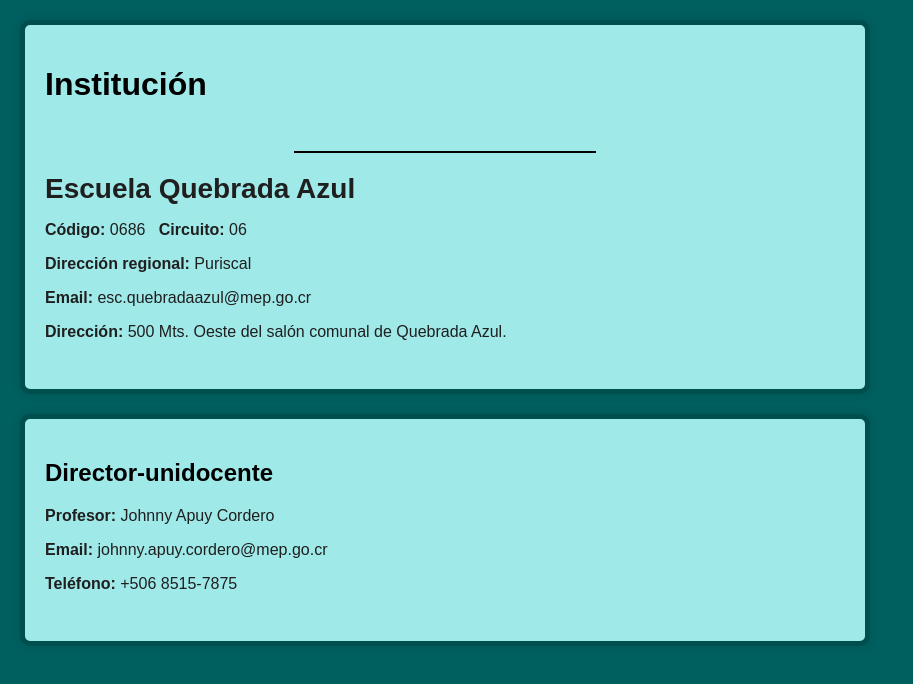
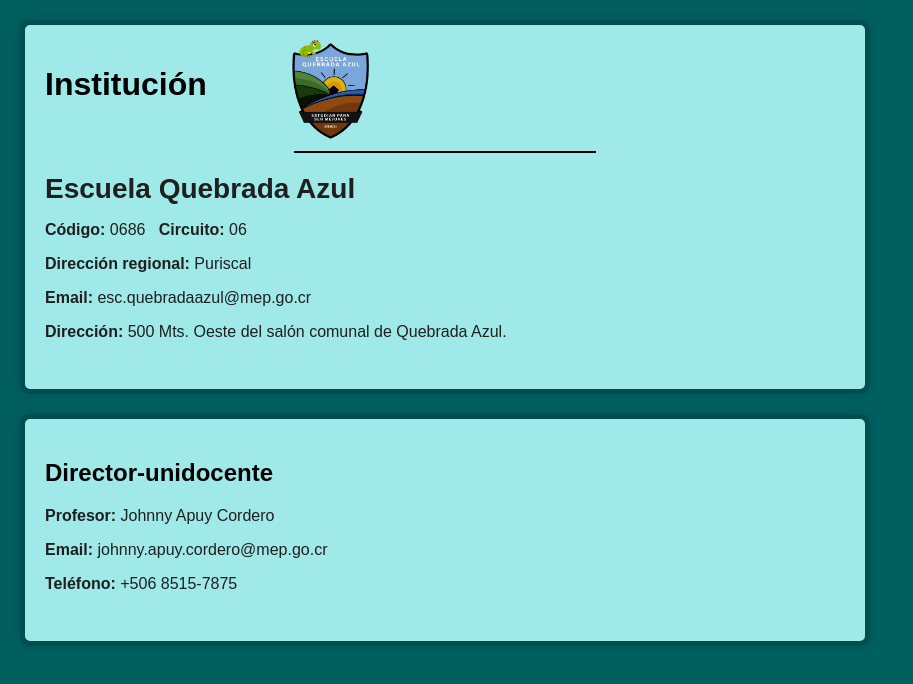
Before and after one commit to NaxoW77/Public, a plain HTML site: page CtEscQuebradaAzul.html in a window 1280 px wide. Shown: the whole page, without its empty margins (0-913 px from the left). Drawn offline with Linux system fonts and the light colour scheme.

Commit message:
Update CtEscQuebradaAzul.html

```diff
--- a/CtEscQuebradaAzul.html
+++ b/CtEscQuebradaAzul.html
@@ -51,7 +51,7 @@
 <div class="container contact-box">
 
   <h1>Institución</h1>
-  <img src="EQALogo.png" alt="" width="100" style="margin-top:-95px;margin-left:235px"/>
+  <img src="Img/EQALogo.png" alt="" width="100" style="margin-top:-95px;margin-left:235px"/>
   <br />
   <hr style="border: 1.3px solid black;width:300px;"/>
   <div class="contact-info">
```
